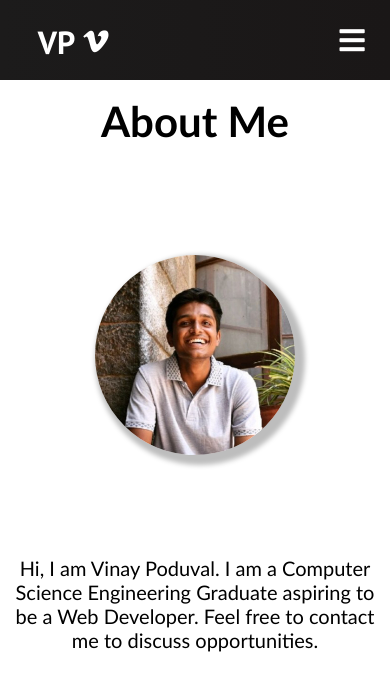
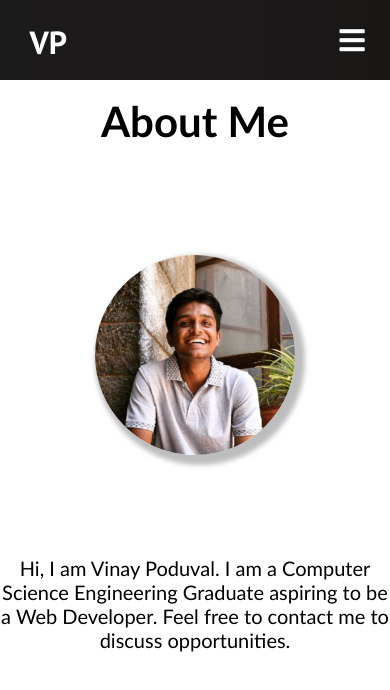
Before and after one commit to VinayPoduval/vinay-poduval, a React (Create React App) app: page / in a window 390 px wide. Shown: the top 690 px of the page. Built offline with nearby package versions, Linux system fonts and the light colour scheme.

Commit message:
some changes

```diff
--- a/src/components/Home.css
+++ b/src/components/Home.css
@@ -86,6 +86,7 @@ h1 {
     }
 
     .abt-desc {
+        width: auto;
         font-size: 20px;
         text-align: center;
     }
--- a/src/components/Navbar.jsx
+++ b/src/components/Navbar.jsx
@@ -21,7 +21,6 @@ function Navbar() {
                         onClick={closeMobileMenu}
                     >
                         VP
-                        <i className="fab fa-vimeo-v" />
                     </Link>
                     <div className="menu-icon" onClick={handleClick}>
                         <i className={click ? 'fas fa-times': 'fas fa-bars'} />
```
Also changed, not shown: 1 other file (tests, documents, lock files or other folders).
